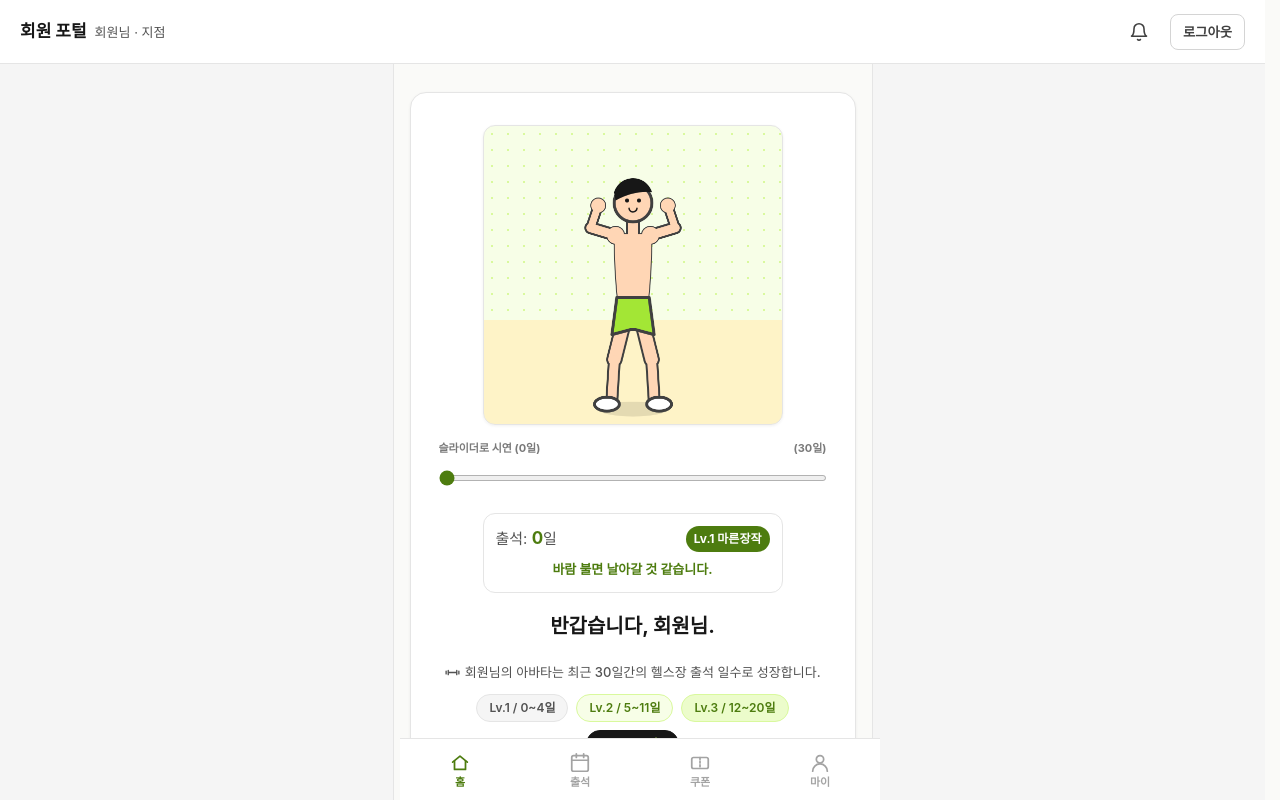
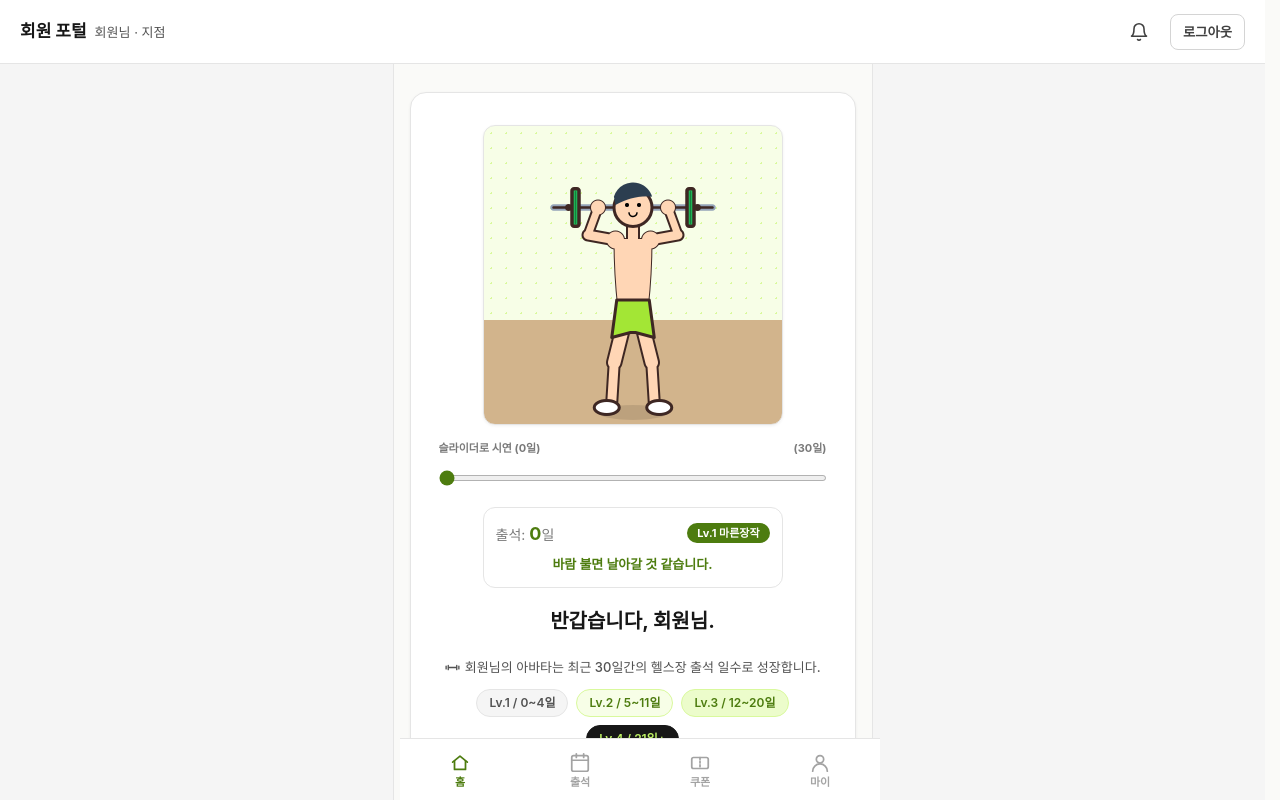
Before and after one commit to Taehyun-0502/health_Project, a React (Vite) app in the folder healthcareFront/: page /fitc in a window 1280 px wide. Shown: the top 800 px of the page. Built offline with nearby package versions, Linux system fonts and the light colour scheme; a web font is replaced by a local one.

Commit message:
바벨추가

```diff
--- a/healthcareFront/src/b2c_mypage/B2cAvatar.jsx
+++ b/healthcareFront/src/b2c_mypage/B2cAvatar.jsx
@@ -1,14 +1,16 @@
 import { useState, useEffect, useRef } from 'react';
-import './B2cPages.css';
 
 // 아바타 색상 팔레트
 const colors = {
   skinLight: '#ffd6b5',
   skinDark: '#e5a97a',
-  outline: '#404040', /* gray-700 토큰값 — canvas는 var() 미지원 */
-  pants: '#a3e635', /* b2c-lime 토큰값 — canvas는 var() 미지원 */
-  hair: '#171717', /* gray-900 토큰값 — canvas는 var() 미지원 */
-  shoes: '#ffffff' /* white 토큰값 — canvas는 var() 미지원 */
+  outline: '#3e2723',
+  pants: '#a3e635',
+  hair: '#2c3e50',
+  shoes: '#ffffff',
+  bar: '#94a3b8',        // 은색 바벨 봉
+  plate: '#22c55e',      // 진한 초록색 원판
+  plateLine: '#15803d'   // 원판 내부 줄무늬선
 };
 
 // 레벨별 메시지 데이터
@@ -25,7 +27,7 @@ function B2cAvatar() {
   const canvasRef = useRef(null);
   const user = JSON.parse(localStorage.getItem('user') || '{}');
 
-  // 백엔드 실제 출석 테이블 데이터 개수(List Size)를 가져와 days에 세팅
+  // 백엔드 실제 출석 데이터 가져와 최근 30일 데이터 세팅
   useEffect(() => {
     const fetchCheckinData = async () => {
       const token = localStorage.getItem('accessToken');
@@ -42,8 +44,6 @@ function B2cAvatar() {
         });
         if (response.ok) {
           const data = await response.json();
-
-          // 아바타 성장은 오직 최근 30일 이내의 출석 기록만 집계
           const today = new Date();
           const thirtyDaysAgo = new Date(today.getTime() - 30 * 24 * 60 * 60 * 1000);
 
@@ -74,7 +74,7 @@ function B2cAvatar() {
     }
   }
 
-  // 캔버스 그리기 로직 (days 상태가 변할 때마다 실행)
+  // 캔버스 그리기 로직 (바벨을 아바타 뒤쪽 레이어로 배치)
   useEffect(() => {
     const canvas = canvasRef.current;
     if (!canvas) return;
@@ -87,9 +87,9 @@ function B2cAvatar() {
 
     // 캔버스 중앙 기준점
     const cx = 300;
-    const shoulderY = 220;
-    const waistY = 360;
-    const crotchY = 400;
+    const shoulderY = 230;
+    const waistY = 365;
+    const crotchY = 405;
 
     // 부위별 수치 정밀 계산
     const chestW = 70 + (factor * 110);
@@ -104,20 +104,20 @@ function B2cAvatar() {
     const calfThick = 18 + (factor * 25);
     const neckThick = 20 + (factor * 25);
 
-    // 뼈대 위치 계산 (만세 자세)
+    // 뼈대 위치 계산
     const lsx = cx - chestW/2;
     const lsy = shoulderY;
-    const lex = lsx - 50 - (factor * 35);
-    const ley = lsy - 15 - (factor * 20);
-    const lwx = lex + 15 + (factor * 15);
-    const lwy = ley - 45 - (factor * 25);
+    const lex = lsx - 55 - (factor * 35);
+    const ley = lsy - 10 - (factor * 15);
+    const lwx = lex + 20 + (factor * 15);
+    const lwy = ley - 55 - (factor * 25);
 
     const rsx = cx + chestW/2;
     const rsy = shoulderY;
-    const rex = rsx + 50 + (factor * 35);
-    const rey = rsy - 15 - (factor * 20);
-    const rwx = rex - 15 - (factor * 15);
-    const rwy = rey - 45 - (factor * 25);
+    const rex = rsx + 55 + (factor * 35);
+    const rey = rsy - 10 - (factor * 15);
+    const rwx = rex - 20 - (factor * 15);
+    const rwy = rey - 55 - (factor * 25);
 
     const lhx = cx - waistW/2 + 10;
     const lhy = crotchY - 10;
@@ -150,11 +150,72 @@ function B2cAvatar() {
     ctx.lineCap = 'round';
     ctx.lineJoin = 'round';
 
-    // 바닥 그림자
+    // 1. 바닥 그림자
     ctx.fillStyle = 'rgba(0,0,0,0.1)';
     ctx.beginPath();
     ctx.ellipse(cx, lay + 20, 70 + factor*30, 15, 0, 0, Math.PI*2);
     ctx.fill();
+
+    // ================= [아바타 뒤쪽 레이어] 바벨 & 무게 원판 렌더링 =================
+    const barY = (lwy + rwy) / 2;
+    const numPlates = 1 + Math.floor(factor * 3);
+    const plateWidth = 14;
+    const plateHeight = 75 + (factor * 20);
+
+    const leftPlateStartX = lwx - 45;
+    const rightPlateStartX = rwx + 45;
+
+    const totalPlateSpan = numPlates * (plateWidth + 5);
+    const barMinX = leftPlateStartX - totalPlateSpan - 25;
+    const barMaxX = rightPlateStartX + totalPlateSpan + 25;
+
+    // 1) 은색 바벨 봉 (아바타 뒤편에 안착)
+    ctx.lineWidth = 13;
+    ctx.strokeStyle = colors.bar;
+    ctx.beginPath();
+    ctx.moveTo(barMinX, barY);
+    ctx.lineTo(barMaxX, barY);
+    ctx.stroke();
+
+    ctx.lineWidth = 5;
+    ctx.strokeStyle = colors.outline;
+    ctx.stroke();
+
+    // 2) 초록 원판 (아바타 뒤편에 꽂힘)
+    const drawPlates = (side) => {
+      const isLeft = side === 'left';
+      const startX = isLeft ? leftPlateStartX : rightPlateStartX;
+      const dir = isLeft ? -1 : 1;
+
+      for (let i = 0; i < numPlates; i++) {
+        const px = startX + (dir * i * (plateWidth + 5));
+
+        ctx.fillStyle = colors.plate;
+        ctx.strokeStyle = colors.outline;
+        ctx.lineWidth = 7;
+        ctx.beginPath();
+        ctx.roundRect(px - plateWidth/2, barY - plateHeight/2, plateWidth, plateHeight, 4);
+        ctx.fill();
+        ctx.stroke();
+
+        ctx.strokeStyle = colors.plateLine;
+        ctx.lineWidth = 3;
+        ctx.beginPath();
+        ctx.moveTo(px, barY - plateHeight/2 + 6);
+        ctx.lineTo(px, barY + plateHeight/2 - 6);
+        ctx.stroke();
+      }
+
+      const clipX = startX + (dir * (numPlates * (plateWidth + 5) - 5));
+      ctx.fillStyle = colors.outline;
+      ctx.beginPath();
+      ctx.arc(clipX, barY, 7, 0, Math.PI*2);
+      ctx.fill();
+    };
+
+    drawPlates('left');
+    drawPlates('right');
+    // ======================================================================================
 
     const drawSegments = (segments, isOutline) => {
         segments.forEach(seg => {
@@ -176,7 +237,7 @@ function B2cAvatar() {
         ctx.closePath();
     };
 
-    // 1. 다리
+    // 2. 아바타 다리
     drawSegments(legSegments, true);
     drawSegments(legSegments, false);
 
@@ -187,7 +248,7 @@ function B2cAvatar() {
     ctx.beginPath(); ctx.ellipse(lax - 10 - factor*5, lay + 10, 25 + factor*5, 14 + factor*3, 0, 0, Math.PI*2); ctx.fill(); ctx.stroke();
     ctx.beginPath(); ctx.ellipse(rax + 10 + factor*5, ray + 10, 25 + factor*5, 14 + factor*3, 0, 0, Math.PI*2); ctx.fill(); ctx.stroke();
 
-    // 2. 상체
+    // 3. 아바타 상체 & 팔 (바벨보다 앞으로 오게 하여 아바타 뒤에 바벨이 놓임)
     ctx.strokeStyle = colors.outline;
     ctx.lineWidth = neckThick + 8;
     ctx.beginPath(); ctx.moveTo(cx, shoulderY); ctx.lineTo(cx, shoulderY - 40); ctx.stroke();
@@ -225,7 +286,7 @@ function B2cAvatar() {
     ctx.lineWidth = 4;
     ctx.stroke();
 
-    // 3. 디테일 근육 선
+    // 4. 아바타 디테일 근육 선
     ctx.strokeStyle = colors.skinDark;
     ctx.lineCap = 'round';
 
@@ -254,7 +315,7 @@ function B2cAvatar() {
         ctx.globalAlpha = 1.0;
     }
 
-    // 4. 바지
+    // 5. 아바타 바지
     ctx.fillStyle = colors.pants;
     ctx.strokeStyle = colors.outline;
     ctx.lineWidth = 6;
@@ -269,7 +330,7 @@ function B2cAvatar() {
     ctx.fill();
     ctx.stroke();
 
-    // 5. 머리와 얼굴
+    // 6. 아바타 머리와 얼굴
     const headY = shoulderY - 65 - (factor * 5);
     const headRadius = 38;
 
@@ -278,11 +339,11 @@ function B2cAvatar() {
     ctx.lineWidth = 6;
     ctx.beginPath(); ctx.arc(cx, headY, headRadius, 0, Math.PI*2); ctx.fill(); ctx.stroke();
 
-    ctx.fillStyle = '#171717'; /* gray-900 토큰값 — canvas는 var() 미지원 */
+    ctx.fillStyle = '#000';
     ctx.beginPath(); ctx.arc(cx - 12, headY - 5, 4, 0, Math.PI*2); ctx.fill();
     ctx.beginPath(); ctx.arc(cx + 12, headY - 5, 4, 0, Math.PI*2); ctx.fill();
 
-    ctx.strokeStyle = '#171717'; /* gray-900 토큰값 — canvas는 var() 미지원 */
+    ctx.strokeStyle = '#000';
     ctx.lineWidth = 3;
     ctx.beginPath();
     if(factor < 0.2) {
@@ -301,13 +362,37 @@ function B2cAvatar() {
   }, [days]);
 
   return (
-    <div className="b2c-avatar">
+    <div style={{ display: 'flex', flexDirection: 'column', alignItems: 'center', margin: '0 auto' }}>
 
       {/* 캔버스 (미니룸 캐릭터) 영역 */}
-      <div className="b2c-avatar__room">
+      <div
+        style={{
+          position: 'relative',
+          width: '300px',
+          height: '300px',
+          border: '1px solid var(--gray-200)',
+          borderRadius: '12px',
+          overflow: 'hidden',
+          display: 'flex',
+          justifyContent: 'center',
+          alignItems: 'center',
+          background: 'linear-gradient(to bottom, var(--b2c-lime-bg) 65%, #d2b48c 65%)',
+          boxShadow: '0 1px 3px rgba(23,23,23,.06)'
+        }}
+      >
         {/* 배경 점선 패턴 */}
-        <div className="b2c-avatar__pattern" />
-        <canvas ref={canvasRef} width="600" height="600" className="b2c-avatar__canvas" />
+        <div
+          style={{
+            position: 'absolute',
+            top: 0,
+            left: 0,
+            right: 0,
+            bottom: '35%',
+            backgroundImage: 'radial-gradient(var(--b2c-lime-line) 1px, transparent 1px)',
+            backgroundSize: '15px 15px'
+          }}
+        />
+        <canvas ref={canvasRef} width="600" height="600" style={{ width: '300px', height: '300px', zIndex: 10 }} />
       </div>
 
       {/* 시연용 실시간 아바타 성장 조절 슬라이더 */}
@@ -334,23 +419,30 @@ function B2cAvatar() {
         />
       </div>
 
-      {/* 하단 정보 영역 (수동 출석하기 버튼 배제) */}
-      <div className="b2c-avatar__info">
+      {/* 하단 정보 영역 */}
+      <div style={{ marginTop: '10px', width: '300px', textAlign: 'center' }}>
         {isLoading ? (
-          <div className="b2c-avatar__loading">
+          <div style={{ color: 'var(--gray-400)', fontSize: '14px', padding: '10px' }}>
             출석 데이터를 불러오는 중...
           </div>
         ) : (
-          <div className="b2c-avatar__status">
-            <div className="b2c-avatar__summary">
-              <span className="b2c-avatar__days">
-                출석: <strong>{days}</strong>일
+          <div style={{ padding: '12px', backgroundColor: '#fff', borderRadius: '12px', border: '1px solid var(--gray-200)' }}>
+            <div style={{ display: 'flex', justifyContent: 'space-between', alignItems: 'center', marginBottom: '8px' }}>
+              <span style={{ fontSize: '14px', color: 'var(--gray-500)' }}>
+                출석: <strong style={{ fontSize: '18px', color: 'var(--b2c-accent)' }}>{days}</strong>일
               </span>
-              <span className="b2c-avatar__level">
+              <span style={{
+                fontSize: '11px',
+                backgroundColor: 'var(--b2c-accent)',
+                color: '#fff',
+                padding: '2px 10px',
+                borderRadius: '999px',
+                fontWeight: 'bold'
+              }}>
                 {currentLevel.title}
               </span>
             </div>
-            <div className="b2c-avatar__message">
+            <div style={{ fontSize: '13px', color: 'var(--b2c-accent)', fontWeight: 'bold', minHeight: '20px', marginTop: '6px' }}>
               {currentLevel.msg}
             </div>
           </div>
```
